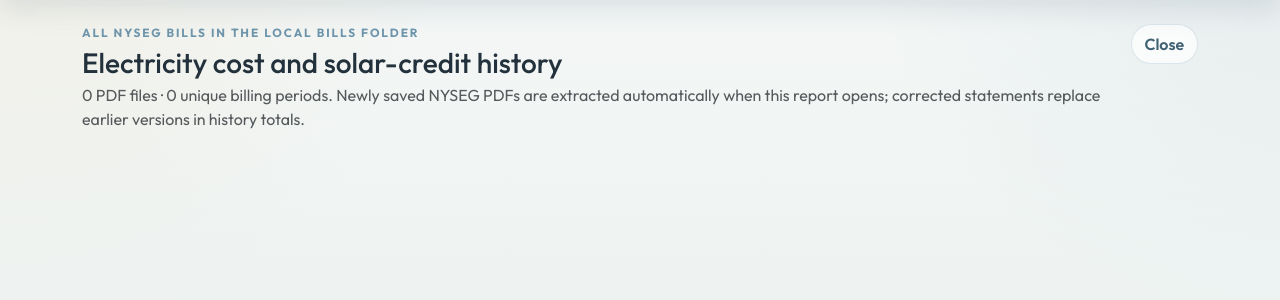
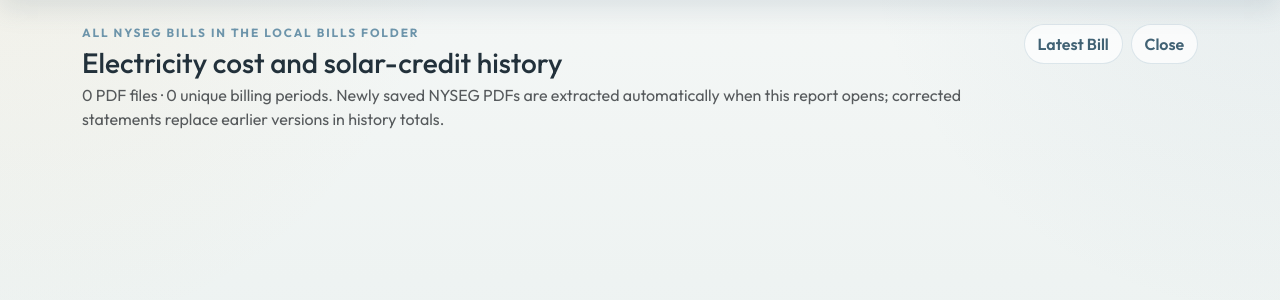
Before and after one commit to derickglanville/Solar-production-consumption-tracker, a Flask app: page /nyseg-bill-summary in a window 1280 px wide. Shown: the part 104-404 px from the top of the page. Run offline with Flask 3, Linux system fonts and the light colour scheme; some libraries are stand-ins or nearby versions.

Commit message:
Allow selecting any NYSEG bill PDF

```diff
--- a/docs/nyseg-bill-summary.html
+++ b/docs/nyseg-bill-summary.html
@@ -46,7 +46,7 @@
 
 
 <section class="bill-report-shell">
-  <div class="bill-report-heading"><div><p class="eyebrow mb-1">All NYSEG bills in the local Bills folder</p><h1 class="h3 mb-1">Electricity cost and solar-credit history</h1><p class="text-muted mb-0">5 PDF files · 4 unique billing periods. Newly saved NYSEG PDFs are extracted automatically when this report opens; corrected statements replace earlier versions in history totals.</p></div><a class="btn btn-contract" href="nyseg-usage-file-daily.html">Close</a></div>
+  <div class="bill-report-heading"><div><p class="eyebrow mb-1">All NYSEG bills in the local Bills folder</p><h1 class="h3 mb-1">Electricity cost and solar-credit history</h1><p class="text-muted mb-0">5 PDF files · 4 unique billing periods. Newly saved NYSEG PDFs are extracted automatically when this report opens; corrected statements replace earlier versions in history totals.</p></div><div class="d-flex gap-2"><a class="btn btn-contract" href="#" aria-disabled="true" title="Private bill PDFs are available in the local app only">Latest Bill</a><a class="btn btn-contract" href="nyseg-usage-file-daily.html">Close</a></div></div>
 
   <div class="bill-auto-process-banner" role="status"><strong>Automatic bill processing is on.</strong> Save a new NYSEG PDF in the local Bills folder, then refresh this report. Its billing dates, M01/M02 usage, charges, and available excess-generation details will be added automatically.</div>
   <section class="bill-report-metrics">
--- a/docs/nyseg-net-metering.html
+++ b/docs/nyseg-net-metering.html
@@ -45,7 +45,7 @@
 
 
 
-<section class="mb-4"><p class="eyebrow mb-2">NYSEG utility report</p><h1 class="h3 mb-2">NYSEG usage, exports, and grid-credit reconciliation</h1><p class="text-muted mb-0">One report for smart-meter usage, NYSEG billing, exported solar energy, and credit treatment. Tracker data as of 2026-10-10T09:00:42.469422-04:00.</p></section>
+<section class="mb-4"><p class="eyebrow mb-2">NYSEG utility report</p><h1 class="h3 mb-2">NYSEG usage, exports, and grid-credit reconciliation</h1><p class="text-muted mb-0">One report for smart-meter usage, NYSEG billing, exported solar energy, and credit treatment. Tracker data as of 2026-10-10T09:05:11.559153-04:00.</p></section>
 <section class="row g-3 mb-4"><div class="col-md-4"><div class="metric-card"><span>Hourly-file import</span><strong>1,167.9 kWh</strong><small>NYSEG Delivered energy</small></div></div><div class="col-md-4"><div class="metric-card sun"><span>Hourly-file export</span><strong>2,727.9 kWh</strong><small>NYSEG Received solar energy</small></div></div><div class="col-md-4"><div class="metric-card sky"><span>Net export</span><strong>1,560.0 kWh</strong><small>Export less import in the downloaded file</small></div></div></section>
 <section class="row g-3 mb-4"><div class="col-md-3"><div class="metric-card"><span>Smart-meter import</span><strong>1,404 kWh</strong></div></div><div class="col-md-3"><div class="metric-card"><span>NYSEG billed export</span><strong>3,460 kWh</strong></div></div><div class="col-md-3"><div class="metric-card"><span>Matched M02 export</span><strong>2,327 kWh</strong></div></div><div class="col-md-3"><div class="metric-card sun"><span>NYSEG credited billed use</span><strong>1,013 kWh</strong></div></div></section>
 <section class="card tracker-card mb-4"><div class="card-body"><h2 class="h5">Why the NYSEG credit bank does not show a growing credit since July 16</h2><p class="mb-2">The July 2–August 5 statement spans the smart-meter transition. It records 1,025 kWh exported, but it does not itemize an official excess-generation credit balance. Because the tracker began after the billing period had already started, there is no matching opening M02 reading to reconcile that period.</p><p class="mb-2">The corrected September 16 statement does show NYSEG’s treatment: it applied credit against <strong>518 kWh</strong> of billed use. Its excess-generation table lists <strong>1,376 kWh prior excess</strong> and <strong>0 kWh remaining</strong> after the correction. That means the bill used the accumulated excess to offset energy use instead of carrying a visible kWh bank forward. The remaining $43.57 in energy-related charges were fixed or non-bypassable items, not a charge for the 518 kWh of use.</p><p class="tracker-modal-note mb-0">This report can show when NYSEG’s documented treatment differs from M02. It does not assume every exported kWh becomes a one-for-one dollar credit unless the statement explicitly says so.</p></div></section>
--- a/solar_tracker/routes.py
+++ b/solar_tracker/routes.py
@@ -28,7 +28,7 @@ from .energy_references import (
 )
 from .firestore import AppConfig, DailySolarEntry, FirestoreRepository
 from .historical_usage import historical_usage_to_dict, load_historical_usage_summary
-from .monthly_bill import build_bill_summary_report, build_net_metering_reconciliation, build_net_metering_report, load_monthly_bill_summary, monthly_bill_to_dict
+from .monthly_bill import DEFAULT_BILLS_DIR, build_bill_summary_report, build_net_metering_reconciliation, build_net_metering_report, load_monthly_bill_summary, monthly_bill_to_dict
 from .nyseg_interval_usage import (
     DEFAULT_INTERVAL_USAGE_PATH,
     build_nyseg_interval_usage_report,
@@ -1421,7 +1421,11 @@ def nyseg_bill_viewer():
 
 @main_blueprint.route("/documents/nyseg-monthly-bill/file")
 def nyseg_monthly_bill_document():
-    bill = load_monthly_bill_summary()
+    requested_name = request.args.get("bill", "").strip()
+    selected_path = DEFAULT_BILLS_DIR / Path(requested_name).name if requested_name else None
+    if requested_name and (Path(requested_name).name != requested_name or not selected_path.exists() or selected_path.suffix.lower() != ".pdf"):
+        return Response("The requested NYSEG bill PDF is not available.", status=404)
+    bill = load_monthly_bill_summary(pdf_path=selected_path) if selected_path else load_monthly_bill_summary()
     if not bill.available or not Path(bill.source_path).exists():
         return Response("No NYSEG bill PDF is available.", status=404)
     return send_file(bill.source_path, as_attachment=False, mimetype="application/pdf")
@@ -1429,12 +1433,20 @@ def nyseg_monthly_bill_document():
 
 @main_blueprint.route("/documents/nyseg-monthly-bill/view")
 def nyseg_monthly_bill_viewer():
+    requested_name = request.args.get("bill", "").strip()
+    selected_path = DEFAULT_BILLS_DIR / Path(requested_name).name if requested_name else None
+    if requested_name and (Path(requested_name).name != requested_name or not selected_path.exists() or selected_path.suffix.lower() != ".pdf"):
+        return Response("The requested NYSEG bill PDF is not available.", status=404)
+    bill_summary = load_monthly_bill_summary(pdf_path=selected_path) if selected_path else load_monthly_bill_summary()
+    available_bills = load_monthly_bill_summary().billing_records
+    pdf_url = url_for("main.nyseg_monthly_bill_document", bill=bill_summary.display_name) if bill_summary.available else url_for("main.nyseg_monthly_bill_document")
     return render_template(
         "document_viewer_pdf.html",
         page_name="document-viewer",
         bootstrap_data=build_bootstrap_data(),
         title="NYSEG Monthly Bill Reference",
         subtitle="Monthly bill reference integrated for billing context alongside solar production and usage analysis.",
-        pdf_url="/documents/nyseg-monthly-bill/file",
-        bill=monthly_bill_to_dict(load_monthly_bill_summary()),
+        pdf_url=pdf_url,
+        bill=monthly_bill_to_dict(bill_summary),
+        available_bills=available_bills,
     )
--- a/templates/nyseg_bill_summary.html
+++ b/templates/nyseg_bill_summary.html
@@ -1,7 +1,7 @@
 {% extends "base.html" %}
 {% block content %}
 <section class="bill-report-shell">
-  <div class="bill-report-heading"><div><p class="eyebrow mb-1">All NYSEG bills in the local Bills folder</p><h1 class="h3 mb-1">Electricity cost and solar-credit history</h1><p class="text-muted mb-0">{{ bill_summary.file_count }} PDF files · {{ bill_summary.period_count }} unique billing periods. Newly saved NYSEG PDFs are extracted automatically when this report opens; corrected statements replace earlier versions in history totals.</p></div><a class="btn btn-contract" href="{{ url_for('main.nyseg_usage_file') }}">Close</a></div>
+  <div class="bill-report-heading"><div><p class="eyebrow mb-1">All NYSEG bills in the local Bills folder</p><h1 class="h3 mb-1">Electricity cost and solar-credit history</h1><p class="text-muted mb-0">{{ bill_summary.file_count }} PDF files · {{ bill_summary.period_count }} unique billing periods. Newly saved NYSEG PDFs are extracted automatically when this report opens; corrected statements replace earlier versions in history totals.</p></div><div class="d-flex gap-2"><a class="btn btn-contract" href="{{ url_for('main.nyseg_monthly_bill_viewer') }}">Latest Bill</a><a class="btn btn-contract" href="{{ url_for('main.nyseg_usage_file') }}">Close</a></div></div>
   {% if bill_summary.available %}
   <div class="bill-auto-process-banner" role="status"><strong>Automatic bill processing is on.</strong> Save a new NYSEG PDF in the local Bills folder, then refresh this report. Its billing dates, M01/M02 usage, charges, and available excess-generation details will be added automatically.</div>
   <section class="bill-report-metrics">
```
Also changed, not shown: docs/index.html (+8 -8 lines), templates/document_viewer_pdf.html (+11 -0 lines).
